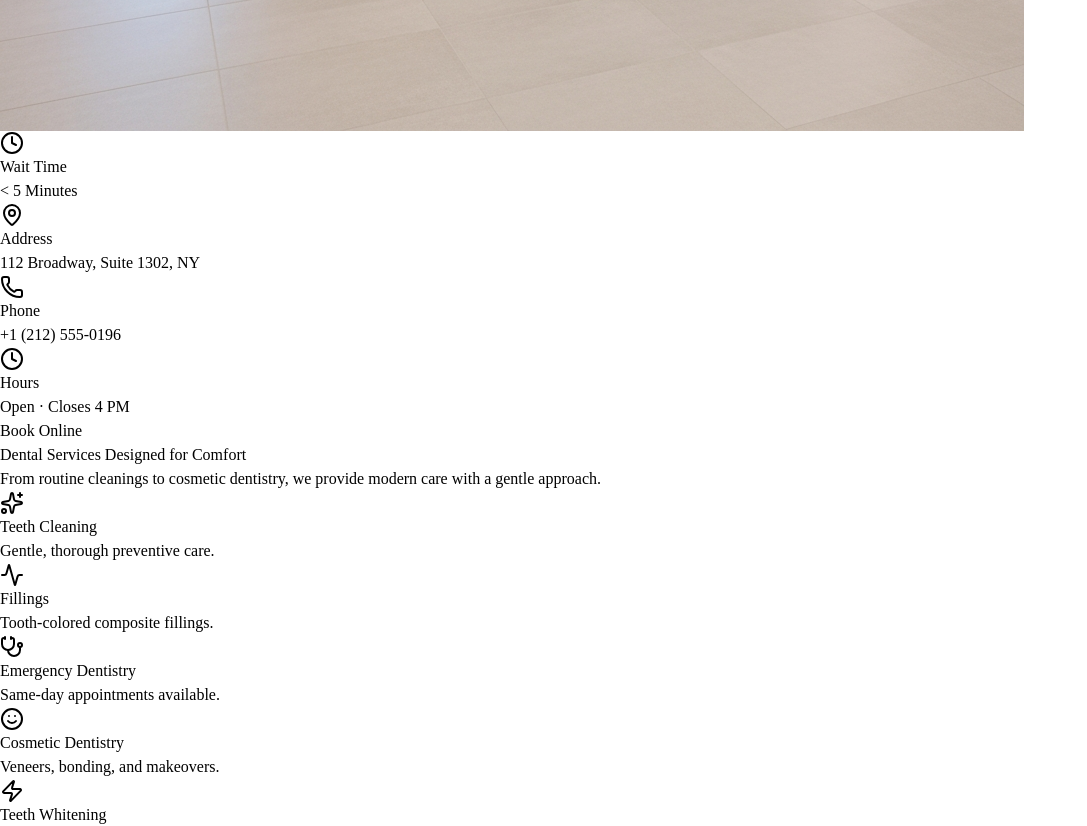
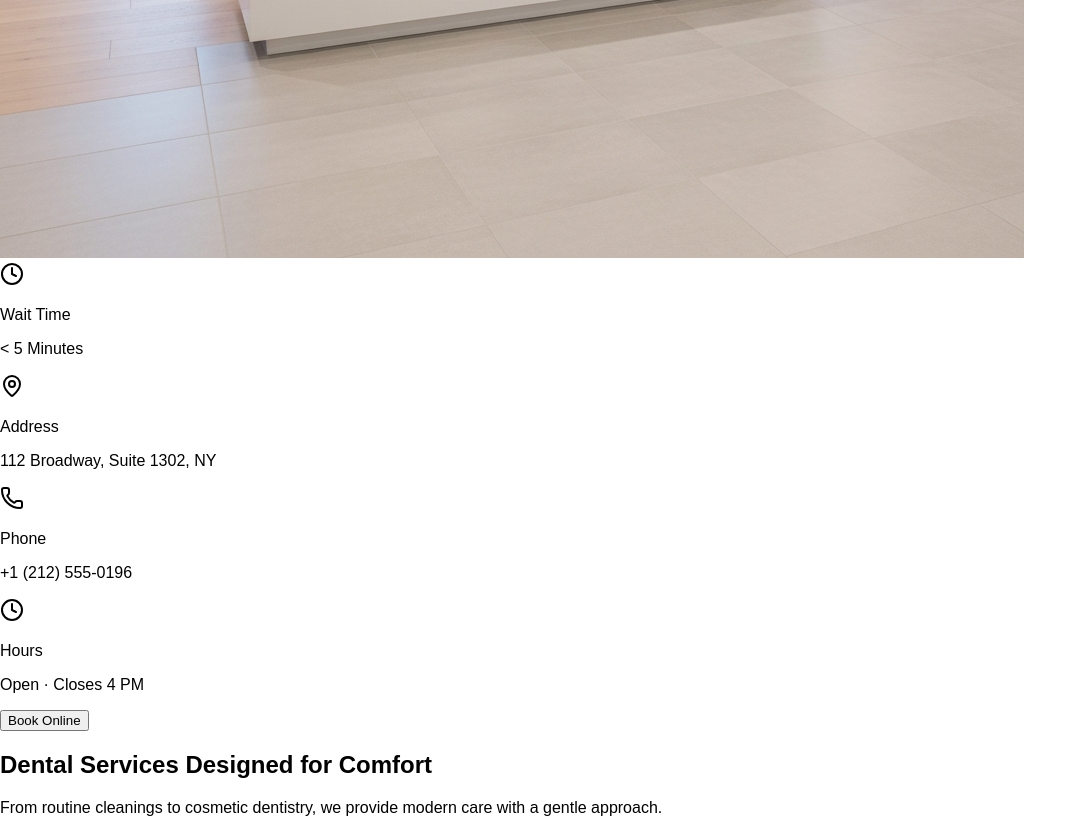
Before and after one commit to buildnboost-store/broadway-smile-demo, a React (Vite) app in the folder client/: page / in a window 1280 px wide. Shown: the part 1260-2086 px from the top of the page, without its empty margins (0-1087 px from the left). Built offline with nearby package versions, Linux system fonts and the light colour scheme.

Commit message:
Update index.css

```diff
--- a/client/src/index.css
+++ b/client/src/index.css
@@ -1,85 +1,4 @@
-@import "tailwindcss";
-@import "tw-animate-css";
-
-@custom-variant dark (&:is(.dark *));
-
-@theme inline {
-  --color-background: hsl(var(--background));
-  --color-foreground: hsl(var(--foreground));
-  --color-card: hsl(var(--card));
-  --color-card-foreground: hsl(var(--card-foreground));
-  --color-popover: hsl(var(--popover));
-  --color-popover-foreground: hsl(var(--popover-foreground));
-  --color-primary: hsl(var(--primary));
-  --color-primary-foreground: hsl(var(--primary-foreground));
-  --color-secondary: hsl(var(--secondary));
-  --color-secondary-foreground: hsl(var(--secondary-foreground));
-  --color-muted: hsl(var(--muted));
-  --color-muted-foreground: hsl(var(--muted-foreground));
-  --color-accent: hsl(var(--accent));
-  --color-accent-foreground: hsl(var(--accent-foreground));
-  --color-destructive: hsl(var(--destructive));
-  --color-destructive-foreground: hsl(var(--destructive-foreground));
-  --color-border: hsl(var(--border));
-  --color-input: hsl(var(--input));
-  --color-ring: hsl(var(--ring));
-
-  --font-sans: 'Inter', sans-serif;
-  --font-heading: 'Poppins', sans-serif;
-
-  --radius-sm: calc(var(--radius) - 4px);
-  --radius-md: calc(var(--radius) - 2px);
-  --radius-lg: var(--radius);
-  --radius-xl: calc(var(--radius) + 4px);
+body {
+  margin: 0;
+  font-family: Arial, sans-serif;
 }
-
-:root {
-  /* Deep Blue Primary: #0A2540 (approx) -> hsl(218, 73%, 15%) */
-  /* Soft Orange Accent: #FF9F6C (approx) -> hsl(21, 100%, 71%) */
-  /* White Background: #FFFFFF */
-
-  --background: 0 0% 100%;
-  --foreground: 218 73% 15%; /* Deep Blue text for high contrast */
-
-  --card: 0 0% 100%;
-  --card-foreground: 218 73% 15%;
-
-  --popover: 0 0% 100%;
-  --popover-foreground: 218 73% 15%;
-
-  --primary: 218 73% 15%; /* Deep Blue */
-  --primary-foreground: 0 0% 100%;
-
-  --secondary: 210 40% 96%; /* Very light blue/gray for backgrounds */
-  --secondary-foreground: 218 73% 15%;
-
-  --muted: 210 40% 96%;
-  --muted-foreground: 215 25% 40%;
-
-  --accent: 21 90% 65%; /* Soft Orange */
-  --accent-foreground: 0 0% 100%;
-
-  --destructive: 0 84.2% 60.2%;
-  --destructive-foreground: 210 40% 98%;
-
-  --border: 214 32% 91%;
-  --input: 214 32% 91%;
-  --ring: 218 73% 15%;
-
-  --radius: 0.5rem;
-}
-
-@layer base {
-  html {
-    scroll-behavior: smooth;
-  }
-  * {
-    @apply border-border;
-  }
-  body {
-    @apply font-sans antialiased bg-background text-foreground;
-  }
-  h1, h2, h3, h4, h5, h6 {
-    @apply font-heading font-bold;
-  }
-}
```
